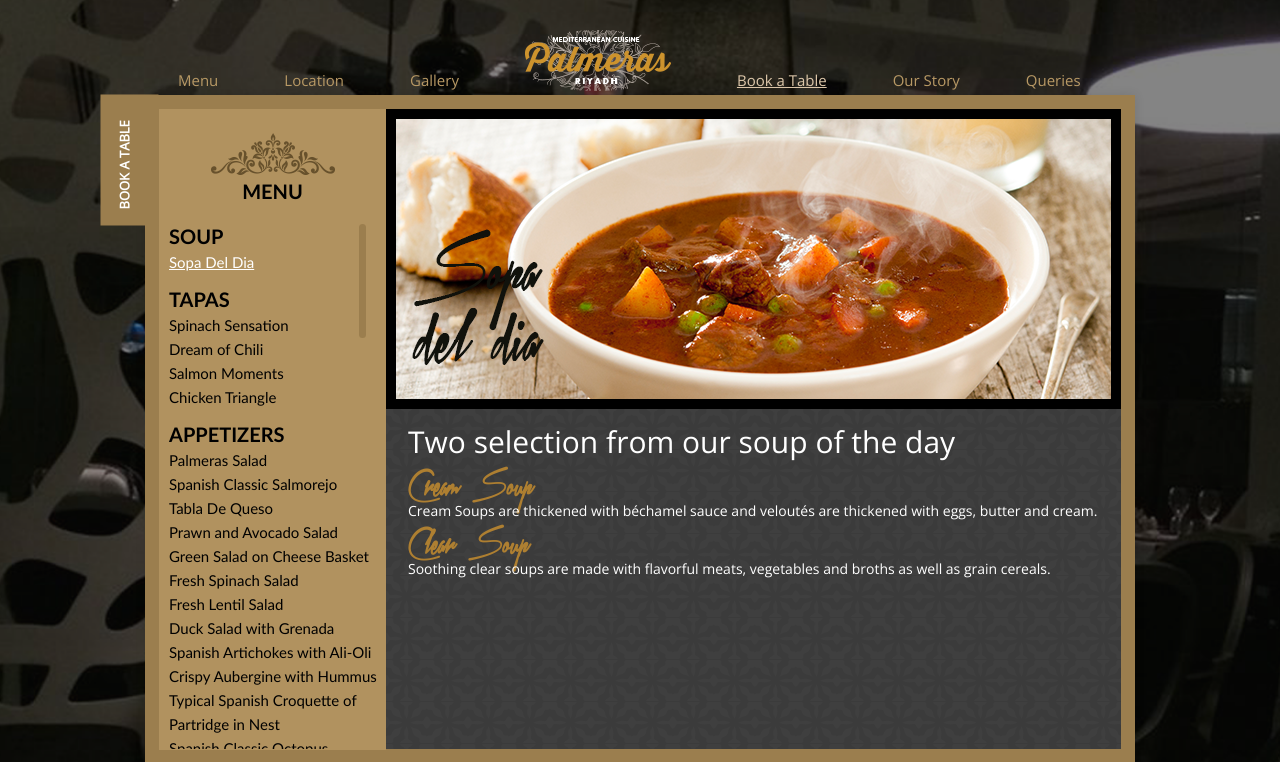
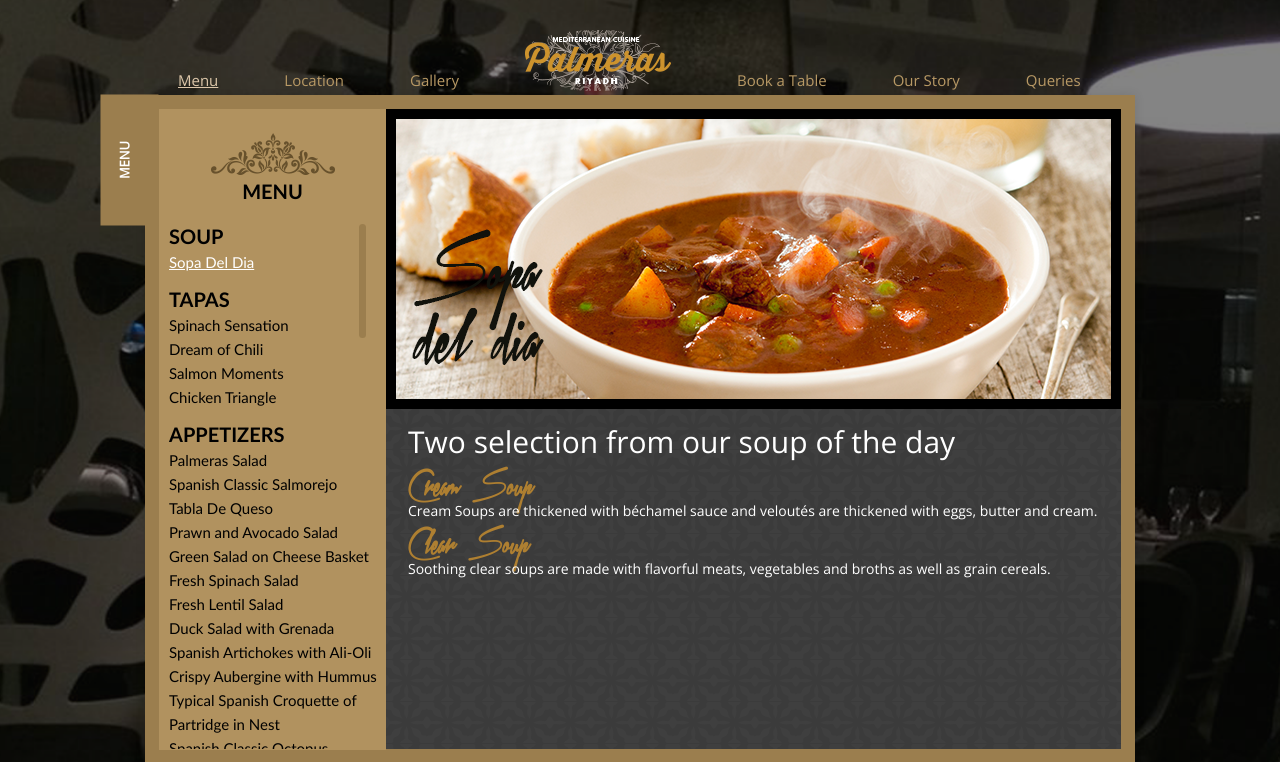
Before and after one commit to DarussalamTech/palmeraas, a PHP site: page /menu.html in a window 1280 px wide. Shown: the top 762 px of the page. Run offline with PHP 8.4, Linux system fonts and the light colour scheme; some libraries are stand-ins or nearby versions.

Commit message:
Change the Navigation Links and Formatting of Left tab

```diff
--- a/book-table.html
+++ b/book-table.html
@@ -20,7 +20,7 @@
 <div id="wraper">
     <div class="navigation">
         <ul>
-            <li class="text-link"><a href="#">Menu</a></li>
+            <li class="text-link"><a href="menu.html">Menu</a></li>
             <li class="text-link"><a href="location.html">Location</a></li>
             <li class="text-link"><a href="gallery.html">Gallery</a></li>
             <li><a href="index.html"><img src="images/logo.png" alt="Logo"></a></li>
--- a/css/style.css
+++ b/css/style.css
@@ -44,10 +44,10 @@ body { width:100%; height:100%; background:url(../images/background.png) no-repe
 #our-story { padding: 0px; box-shadow: 0px 0px 10px rgba(0,0,0,0.1); margin: 0px auto 10px auto; width: 100%; float:left; height:668px; box-sizing: border-box; -moz-box-sizing: border-box; border:14px solid #9b7e4e; background:url(../images/bg_img.png) repeat-x #3b3b3b;}
 
 .text-our-story { background:#9b7e4e; font-size:13px; font-weight:bold; font-family: 'Open Sans', sans-serif; color:#fff; padding: 14px 16px; margin: 0; position:absolute; /* Safari */
--webkit-transform: rotate(-90deg); /* Firefox */ -moz-transform: rotate(-90deg); /* IE */ -ms-transform: rotate(-90deg); /* Opera */ -o-transform: rotate(-90deg); /* Internet Explorer */ filter: progid:DXImageTransform.Microsoft.BasicImage(rotation=3); margin: 0 0 0 -95px; height:30px; top:131px; width:99px; }
+-webkit-transform: rotate(-90deg); /* Firefox */ -moz-transform: rotate(-90deg); /* IE */ -ms-transform: rotate(-90deg); /* Opera */ -o-transform: rotate(-90deg); /* Internet Explorer */ filter: progid:DXImageTransform.Microsoft.BasicImage(rotation=3); margin: 0 0 0 -95px; height:30px; top:131px; width:99px; text-align:center; }
 
 .text-book-table { background:#9b7e4e; font-size:13px; font-weight:bold; font-family: 'Open Sans', sans-serif; color:#fff; padding: 14px 16px; margin: 0; position:absolute; /* Safari */
--webkit-transform: rotate(-90deg); /* Firefox */ -moz-transform: rotate(-90deg); /* IE */ -ms-transform: rotate(-90deg); /* Opera */ -o-transform: rotate(-90deg); /* Internet Explorer */ filter: progid:DXImageTransform.Microsoft.BasicImage(rotation=3); margin: 0 0 0 -95px; height:30px; top:131px; width:99px; }
+-webkit-transform: rotate(-90deg); /* Firefox */ -moz-transform: rotate(-90deg); /* IE */ -ms-transform: rotate(-90deg); /* Opera */ -o-transform: rotate(-90deg); /* Internet Explorer */ filter: progid:DXImageTransform.Microsoft.BasicImage(rotation=3); margin: 0 0 0 -95px; height:30px; top:131px; width:99px; text-align:center; }
 
 .left-story { width:314px; float:left; border-right:3px solid #b1925f; padding: 0; margin: 0; }
 
--- a/gallery.html
+++ b/gallery.html
@@ -22,7 +22,7 @@
 <div id="wraper">
     <div class="navigation">
         <ul>
-            <li class="text-link"><a href="#">Menu</a></li>
+            <li class="text-link"><a href="menu.html">Menu</a></li>
             <li class="text-link"><a href="location.html">Location</a></li>
             <li class="text-link"><a href="gallery.html" class="active">Gallery</a></li>
             <li><a href="index.html"><img src="images/logo.png" alt="Logo"></a></li>
--- a/index.html
+++ b/index.html
@@ -29,7 +29,7 @@ $(document).ready(function() {
 <div id="wraper">
     <div class="navigation">
         <ul>
-            <li class="text-link"><a href="#">Menu</a></li>
+            <li class="text-link"><a href="menu.html">Menu</a></li>
             <li class="text-link"><a href="location.html">Location</a></li>
             <li class="text-link"><a href="gallery.html">Gallery</a></li>
             <li><a href="index.html"><img src="images/logo.png" alt="Logo"></a></li>
--- a/location.html
+++ b/location.html
@@ -48,7 +48,7 @@ google.maps.event.addDomListener(window, 'load', initialize);
 <div id="wraper">
     <div class="navigation">
         <ul>
-            <li class="text-link"><a href="#">Menu</a></li>
+            <li class="text-link"><a href="menu.html">Menu</a></li>
             <li class="text-link"><a href="location.html" class="active">Location</a></li>
             <li class="text-link"><a href="gallery.html">Gallery</a></li>
             <li><a href="index.html"><img src="images/logo.png" alt="Logo"></a></li>
--- a/menu.html
+++ b/menu.html
@@ -20,18 +20,18 @@
 <div id="wraper">
     <div class="navigation">
         <ul>
-            <li class="text-link"><a href="#">Menu</a></li>
+            <li class="text-link"><a href="menu.html" class="active">Menu</a></li>
             <li class="text-link"><a href="location.html">Location</a></li>
             <li class="text-link"><a href="gallery.html">Gallery</a></li>
             <li><a href="index.html"><img src="images/logo.png" alt="Logo"></a></li>
-            <li class="text-link"><a href="book-table.html" class="active">Book a Table</a></li>
+            <li class="text-link"><a href="book-table.html">Book a Table</a></li>
             <li class="text-link"><a href="our-story.html">Our Story</a></li>
             <li class="text-link"><a href="queries.html">Queries</a></li>
         </ul>
     </div>
     <div id="book-table">
         	<div class="text-book-table">
-                BOOK A TABLE
+                MENU
             </div>
           	<div class="left_menu_detail">
             		<h2><img src="images/menu_heading.png" alt="heading img"><br> MENU</h2>
--- a/our-story.html
+++ b/our-story.html
@@ -20,7 +20,7 @@
 <div id="wraper">
     <div class="navigation">
         <ul>
-            <li class="text-link"><a href="#">Menu</a></li>
+            <li class="text-link"><a href="menu.html">Menu</a></li>
             <li class="text-link"><a href="location.html">Location</a></li>
             <li class="text-link"><a href="gallery.html">Gallery</a></li>
             <li><a href="index.html"><img src="images/logo.png" alt="Logo"></a></li>
--- a/queries.html
+++ b/queries.html
@@ -20,7 +20,7 @@
 <div id="wraper">
     <div class="navigation">
         <ul>
-            <li class="text-link"><a href="#">Menu</a></li>
+            <li class="text-link"><a href="menu.html">Menu</a></li>
             <li class="text-link"><a href="location.html">Location</a></li>
             <li class="text-link"><a href="gallery.html">Gallery</a></li>
             <li><a href="index.html"><img src="images/logo.png" alt="Logo"></a></li>
```
